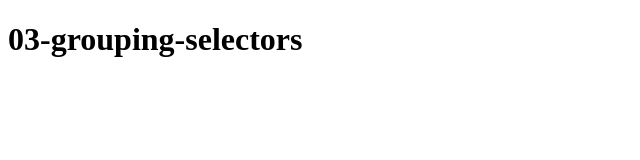
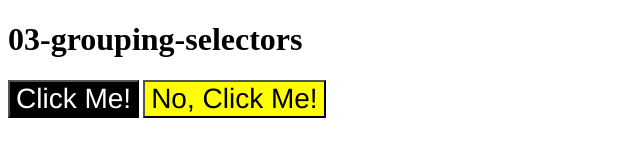
Before and after one commit to aquelepablo/odin-css-exercises, a plain HTML site: page foundations/03-grouping-selectors/03-grouping-selectors.html in a window 1280 px wide. Shown: the whole page, without its empty margins (0-640 px from the left). Drawn offline with Linux system fonts and the light colour scheme.

Commit message:
Add exercise 03 CSS using grouped classes

```diff
--- a/foundations/03-grouping-selectors/03-grouping-selectors.html
+++ b/foundations/03-grouping-selectors/03-grouping-selectors.html
@@ -3,8 +3,11 @@
     <head>
         <meta charset="utf-8">
         <title>03-grouping-selectors</title>
+        <link rel="stylesheet" href="../css/03-grouping-selectors.css">
     </head>
     <body>
         <h1>03-grouping-selectors</h1>
+        <button class="button1">Click Me!</button>
+        <button class="button2">No, Click Me!</button>
     </body>
 </html>
--- a/foundations/css/03-grouping-selectors.css
+++ b/foundations/css/03-grouping-selectors.css
@@ -0,0 +1,13 @@
+.button1, .button2{
+    font-size: 28px;
+    font-family: Helvetica, "Times New Roman", sans-serif;
+}
+
+.button1{
+    background-color: black;
+    color: white;
+}
+
+.button2{
+    background-color: yellow;
+}
```
